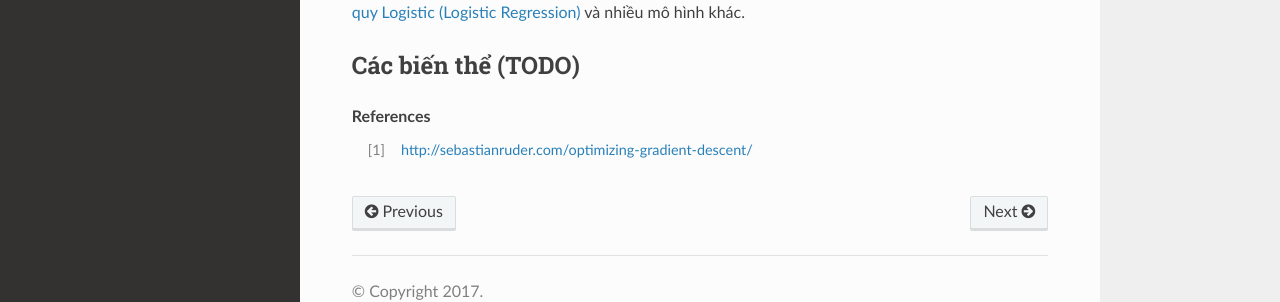
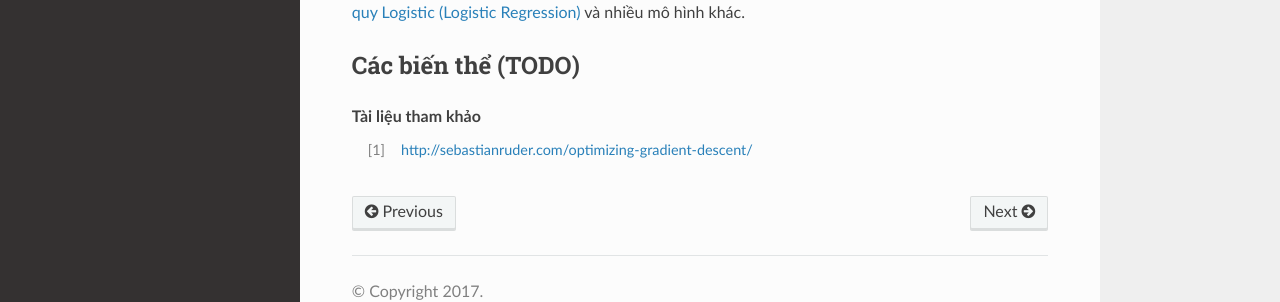
Before and after one commit to trgiangdo/ml-glossary-vn, a Sphinx documentation site: the page built from docs/gradient_descent_vn.rst, in a window 1280 px wide and 900 px high, scrolled down 876 px. Shown: the part 539-841 px from the top of the window. Built offline with Sphinx 7.4.7 and the Read the Docs theme 2.0.0, drawn with Linux system fonts in a browser that asks for light colours; pages that are not in the unit, such as notebooks, are missing from menus.

Commit message:
Update gradient_descent_vn.rst

```diff
--- a/docs/gradient_descent_vn.rst
+++ b/docs/gradient_descent_vn.rst
@@ -54,6 +54,6 @@ Các biến thể (TODO)
 ===================
 
 
-.. rubric:: References
+.. rubric:: Tài liệu tham khảo
 
 .. [1] http://sebastianruder.com/optimizing-gradient-descent/
```
